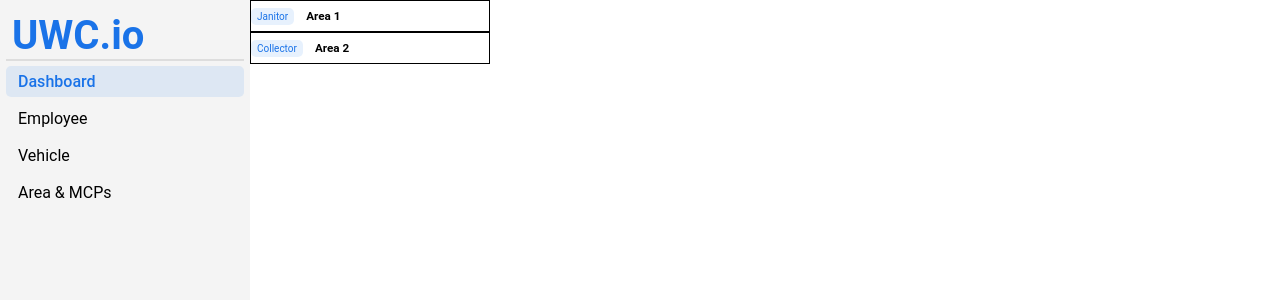
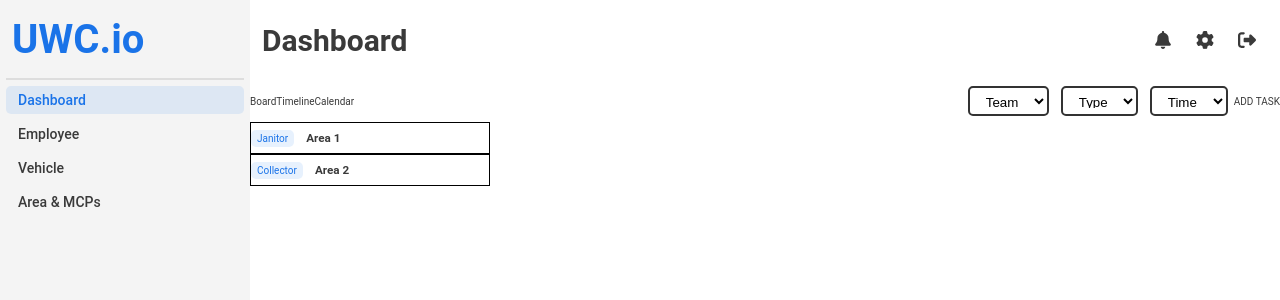
Before and after one commit to datdev2409/SE221_UWC2.0, a React (Create React App) app in the folder src/client/: page / in a window 1280 px wide. Shown: the top 300 px of the page. Built offline with nearby package versions, Linux system fonts and the light colour scheme.

Commit message:
add header

```diff
--- a/src/client/package.json
+++ b/src/client/package.json
@@ -3,6 +3,10 @@
   "version": "0.1.0",
   "private": true,
   "dependencies": {
+    "@fortawesome/fontawesome-svg-core": "^6.2.1",
+    "@fortawesome/free-regular-svg-icons": "^6.2.1",
+    "@fortawesome/free-solid-svg-icons": "^6.2.1",
+    "@fortawesome/react-fontawesome": "^0.2.0",
     "@testing-library/jest-dom": "^5.16.5",
     "@testing-library/react": "^13.4.0",
     "@testing-library/user-event": "^13.5.0",
--- /dev/null
+++ b/src/client/src/components/Header/Header.js
@@ -0,0 +1,18 @@
+import { FontAwesomeIcon as FAIcon } from '@fortawesome/react-fontawesome'
+import { faGear, faBell, faRightFromBracket } from '@fortawesome/free-solid-svg-icons'
+import styles from './Header.module.css'
+
+function Header() {
+  return (
+    <div className={styles.header}>
+      <h1 className={styles.headerTitle}>Dashboard</h1>
+      <div className={styles.headerControl}>
+        <FAIcon className={styles.headerIcon} icon={faBell} />
+        <FAIcon className={styles.headerIcon} icon={faGear}/>
+        <FAIcon className={styles.headerIcon} icon={faRightFromBracket}/>
+      </div>
+    </div>
+  )
+}
+
+export default Header
--- /dev/null
+++ b/src/client/src/components/Header/Header.module.css
@@ -0,0 +1,28 @@
+.header {
+  width: 100%;
+  height: 80px;
+
+  display: flex;
+  align-items: center;
+  justify-content: space-between;
+
+  padding: 12px;
+}
+
+.headerControl {
+  display: flex;
+  justify-content: space-between;
+  align-items: center;
+}
+
+.headerTitle {
+  font-size: 30px;
+}
+
+.headerIcon {
+  width: 18px;
+  height: 18px;
+  padding: 12px;
+  vertical-align: middle;
+  border-radius: 50%;
+}
--- a/src/client/src/components/Sidebar/Sidebar.module.css
+++ b/src/client/src/components/Sidebar/Sidebar.module.css
@@ -19,9 +19,8 @@
 .header {
   display: flex;
   align-items: center;
-
-  padding-top: 12px;
-  height: 60px;
+  height: 80px;
+  border-bottom: 2px solid #ddd;
 }
 
 .heading {
@@ -30,5 +29,4 @@
   font-size: 4rem;
   padding: 0 6px;
   color: var(--primary);
-  border-bottom: 2px solid #ddd;
 }
--- a/src/client/src/components/Sidebar/SidebarItem.module.css
+++ b/src/client/src/components/Sidebar/SidebarItem.module.css
@@ -6,8 +6,8 @@
   padding: 6px 12px;
   border-radius: 5px;
 
-  font-weight: 400;
-  /* line-height: 2.4rem; */
+  font-size: 1.4rem;
+  font-weight: 500;
   text-decoration: none;
 
   color: var(--text);
--- a/src/client/src/components/Task/Task.module.css
+++ b/src/client/src/components/Task/Task.module.css
@@ -7,7 +7,7 @@
   height: 30px;
 
   display: flex;
-  justify-content: start;
+  justify-content: flex-start;
   align-items: center;
   gap: 12px;
 }
--- a/src/client/src/index.css
+++ b/src/client/src/index.css
@@ -1,5 +1,5 @@
 :root {
-  --text: #000;
+  --text: #3A3A3A;
   --gray: #f4f4f4;
   --primary: #1A73E8;
   --primary-light: rgba(26, 115, 232, 10%);
@@ -20,6 +20,7 @@ body {
   font-family: 'Roboto', 'sans-serif';
   -webkit-font-smoothing: antialiased;
   -moz-osx-font-smoothing: grayscale;
+  color: var(--text);
 }
 
 .heading {
--- a/src/client/src/layouts/default/DefaultLayout.js
+++ b/src/client/src/layouts/default/DefaultLayout.js
@@ -1,6 +1,7 @@
 import { Outlet } from "react-router-dom"
 import styles from './DefaultLayout.module.css'
 import Sidebar from "../../components/Sidebar/Sidebar"
+import Header from "../../components/Header/Header"
 
 function DefaultLayout() {
   return (
@@ -9,6 +10,7 @@ function DefaultLayout() {
         <Sidebar />
       </div>
       <div className={styles.content}>
+        <Header />
         <Outlet />
       </div>
     </div>
--- a/src/client/src/pages/dashboard/BoardView.js
+++ b/src/client/src/pages/dashboard/BoardView.js
@@ -1,9 +1,11 @@
 import tasks from "../../data/task"
 import Task from "../../components/Task/Task"
+import FilterBar from "./FilterBar"
 
 function BoardView() {
   return (
     <div>
+      <FilterBar />
       {tasks.map(({ type, name, team, time, location, description }, index) => (
         <Task
           type={type}
--- /dev/null
+++ b/src/client/src/pages/dashboard/FilterBar.js
@@ -0,0 +1,26 @@
+import React from 'react'
+import './dashboard.css'
+
+export default function FilterBar() {
+  return (
+    <div className='filterBar'>
+      <div className='views'>
+        <div>Board</div>
+        <div>Timeline</div>
+        <div>Calendar</div>
+      </div>
+      <div className='filters'>
+        <select className='filter'>
+          <option>Team</option>
+        </select>
+        <select className='filter'>
+          <option>Type</option>
+        </select>
+        <select className='filter'>
+          <option>Time</option>
+        </select>
+        <div>ADD TASK</div>
+      </div>
+    </div>
+  )
+}
--- /dev/null
+++ b/src/client/src/pages/dashboard/dashboard.css
@@ -0,0 +1,27 @@
+.filterBar {
+  display: flex;
+  justify-content: space-between;
+  align-items: center;
+}
+
+.views {
+  display: flex;
+  justify-content: space-between;
+  align-items: center;
+}
+
+.filters {
+  display: flex;
+  justify-content: space-between;
+  align-items: center;
+}
+
+.filter {
+  height: 30px;
+  line-height: 30px;
+  padding: 6px 12px;
+  border-radius: 5px;
+  border: 2px solid #333;
+  background: #fff;
+  margin: 6px;
+}
```
Also changed, not shown: 1 other file (tests, documents, lock files or other folders).
